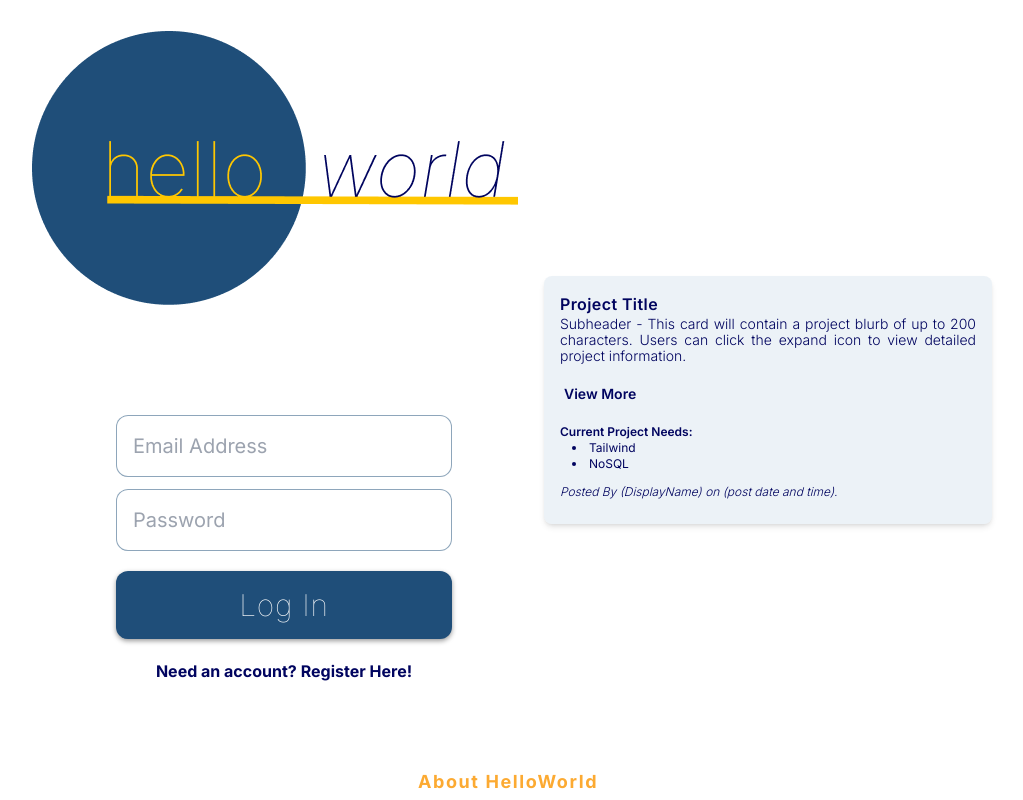
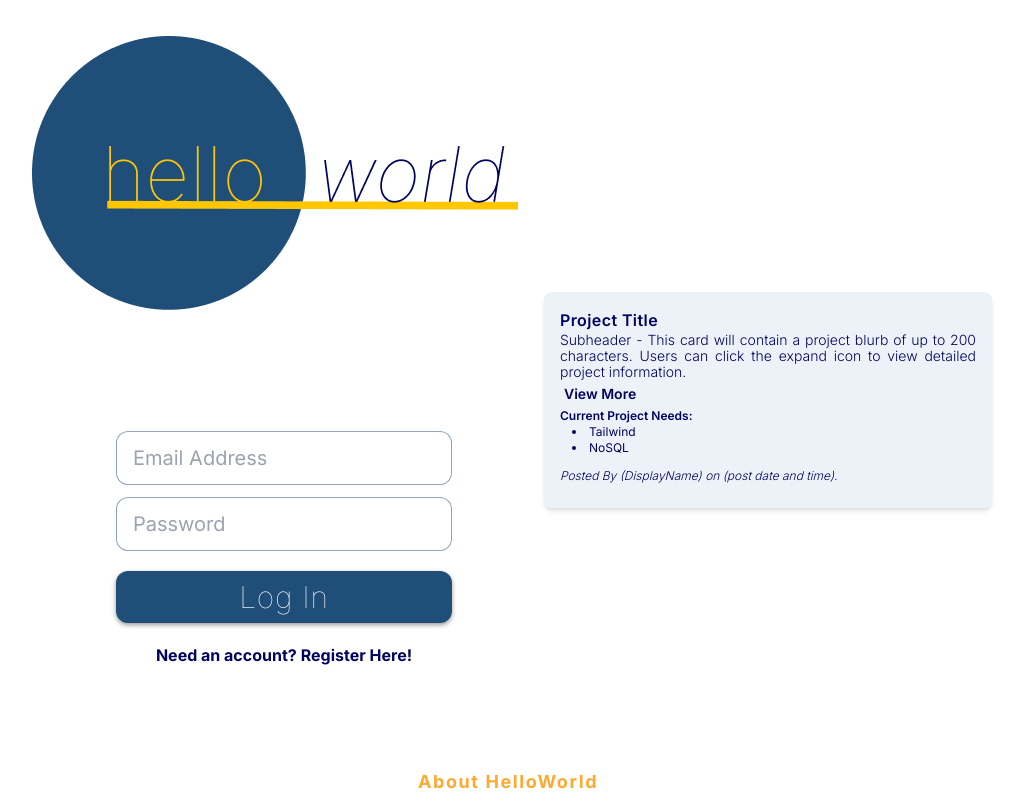
Before and after one commit to ballardingram/hello-world, a React (Create React App) app in the folder client/: page /login in a window 1280 px wide. Shown: the whole page, without its empty margins (132-1155 px from the left). Built offline with nearby package versions, Linux system fonts and the light colour scheme.

Commit message:
updated styling on 404 page as well as login form

```diff
--- a/client/src/components/LoginForm/index.js
+++ b/client/src/components/LoginForm/index.js
@@ -15,7 +15,7 @@ const LoginForm = () => {
                 </label>
                 <input
                   type='email'
-                  className='block text-xl w-full px-4 py-4 mt-2 bg-white border rounded-xl focus:border-blue-400 focus:ring-blue-300 focus:outline-none focus:ring focus:ring-opacity-40'
+                  className='block text-xl w-full px-4 py-3 mt-2 bg-white border rounded-xl focus:border-blue-400 focus:ring-blue-300 focus:outline-none focus:ring focus:ring-opacity-40'
                   placeholder='Email Address'
                   id='email'
                 />
@@ -28,7 +28,7 @@ const LoginForm = () => {
                 </label>
                 <input
                   type='password'
-                  className='block text-xl w-full px-4 py-4 mt-2 bg-white border rounded-xl focus:border-blue-400 focus:ring-current-300 focus:outline-none focus:ring focus:ring-opacity-40'
+                  className='block text-xl w-full px-4 py-3 mt-2 bg-white border rounded-xl focus:border-blue-400 focus:ring-current-300 focus:outline-none focus:ring focus:ring-opacity-40'
                   placeholder='Password'
                   id='password'
                 />
@@ -36,7 +36,7 @@ const LoginForm = () => {
 
               <div className='mt-5'>
                   <button
-                    className='w-full px-4 py-4 tracking-wide text-white rounded-xl text-3xl font-thin'
+                    className='w-full py-2 tracking-wide text-white rounded-xl text-3xl font-thin'
                     id='form-btn'>
                         Log In
                   </button>
--- a/client/src/pages/NoMatch.js
+++ b/client/src/pages/NoMatch.js
@@ -12,13 +12,13 @@ const NoMatch = () => {
         <div className="caveman">
           <h1 className="text-center text-6xl font-semibold">404</h1>
         </div>
-        <div className="font-semibold">
-          <p className='text-4xl'>OH NO!</p>
-          <p className='mt-3 text-2xl'>Our website!</p>
-          <p className='mt-1 text-2xl'>It's BrOkEn!</p>
+        <div className="font-semibold tracking-wide">
+          <p className='text-3xl'>OH NO!</p>
+          <p className='mt-2 text-lg'>Our website!</p>
+          <p className='text-lg'>It's BrOkEn!</p>
         </div>
         <div className='flex mt-10'>
-          <p className="text-2xl mr-2 font-semibold">Want to help us fix it?</p>
+          <p className="grid content-center text-md mr-2 font-semibold">Want to help us fix it?</p>
           <a href='/' className='github'><Icon icon={githubFill} height="30" /></a>
         </div>
       </div>
```
